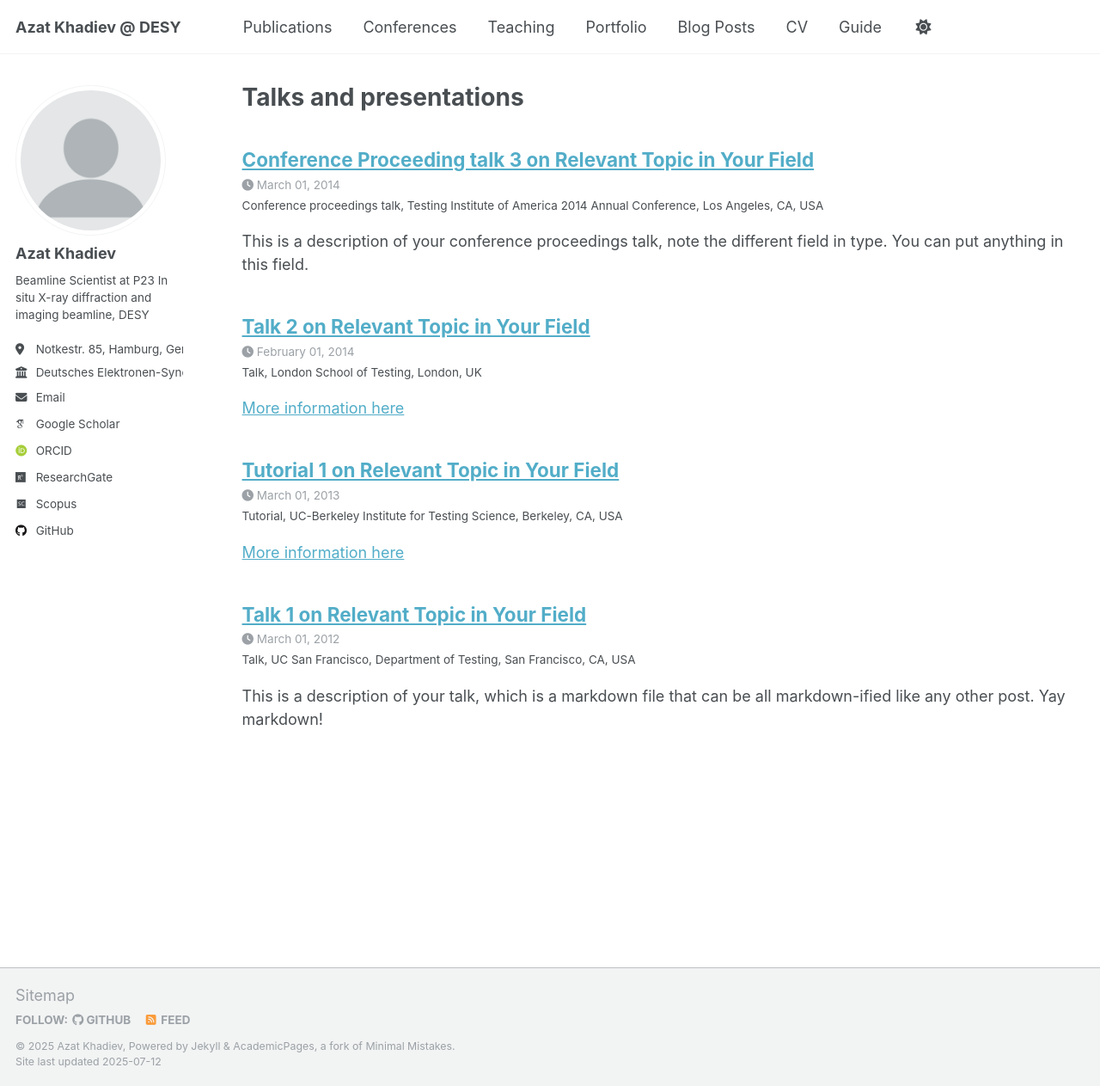
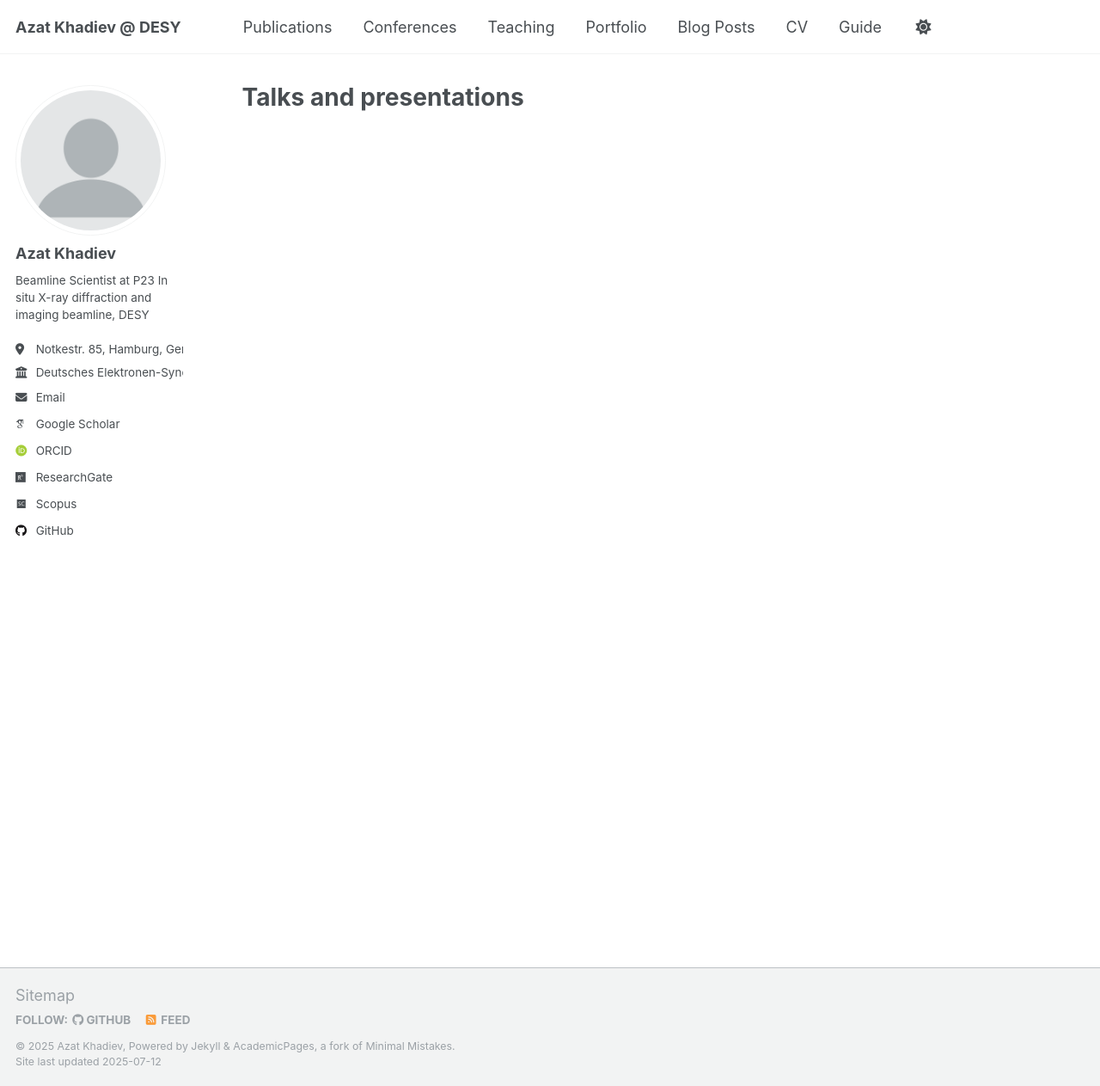
Before and after one commit to azkhadiev/azkhadiev.github.io, a Jekyll site: the page built from _pages/talks.html, in a window 1280 px wide and 1263 px high. Shown: the whole window at 86% size. Built offline with Jekyll 4.4.1, drawn with Linux system fonts in a browser that asks for light colours; some web fonts are replaced; a script that is not in the unit is left out; part of the change alters nothing that is shown.

```diff
--- a/_config.yml
+++ b/_config.yml
@@ -225,7 +225,7 @@ collections:
   portfolio:
     output: true
     permalink: /:collection/:path/
-  talks:
+  conferences:
     output: true
     permalink: /:collection/:path/
 
```
